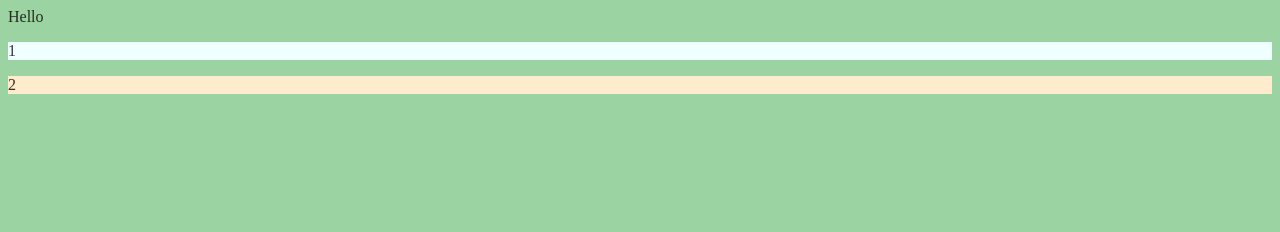
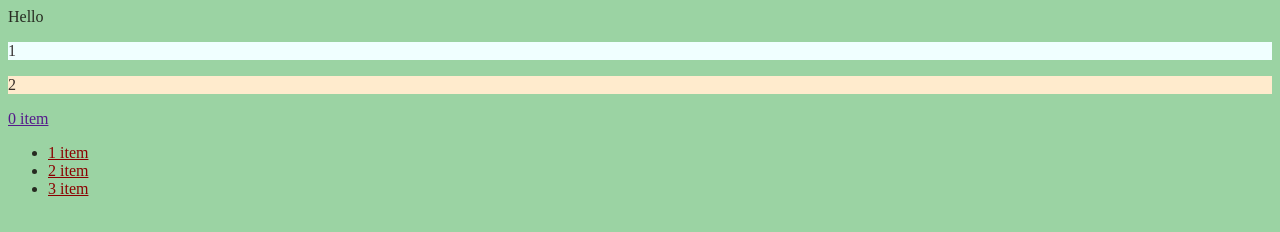
Before and after one commit to chebotarevdmitr/CSS_trening2, a plain HTML site: page index.html in a window 1280 px wide. Drawn offline with Linux system fonts and the light colour scheme.

Commit message:
li a color

```diff
--- a/CSS/style.css
+++ b/CSS/style.css
@@ -17,3 +17,7 @@
 #text{
   background-color: blanchedalmond ;
 }
+
+li a{
+  color: darkred;
+}
--- a/index.html
+++ b/index.html
@@ -10,5 +10,14 @@
   Hello
   <p class="text">1</p>
   <p id="text"> 2</p>
+
+  <a href="">0 item</a>
+  <ul>
+      <li><a href="">1 item</a></li>
+      <li><a href="">2 item</a></li>
+      <li><a href="">3 item</a></li>
+  </ul>
+
+
 </body>
 </html>
```
Also changed, not shown: 1 other file.
